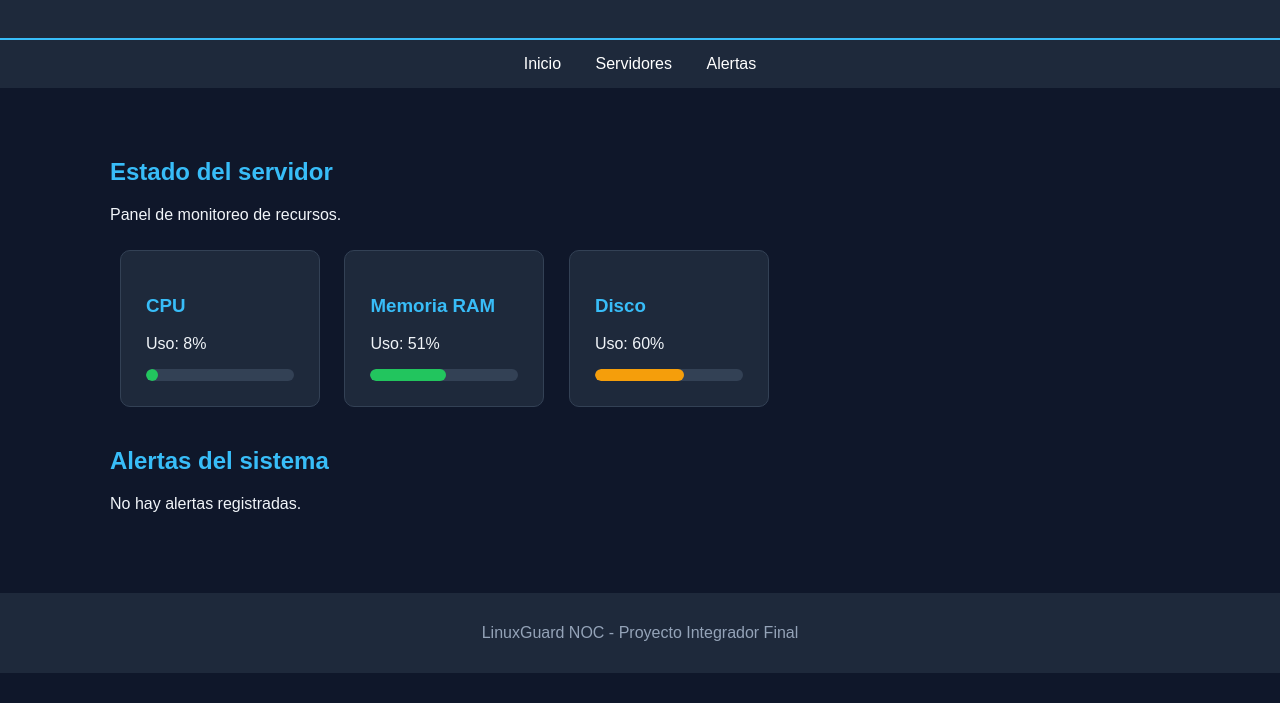
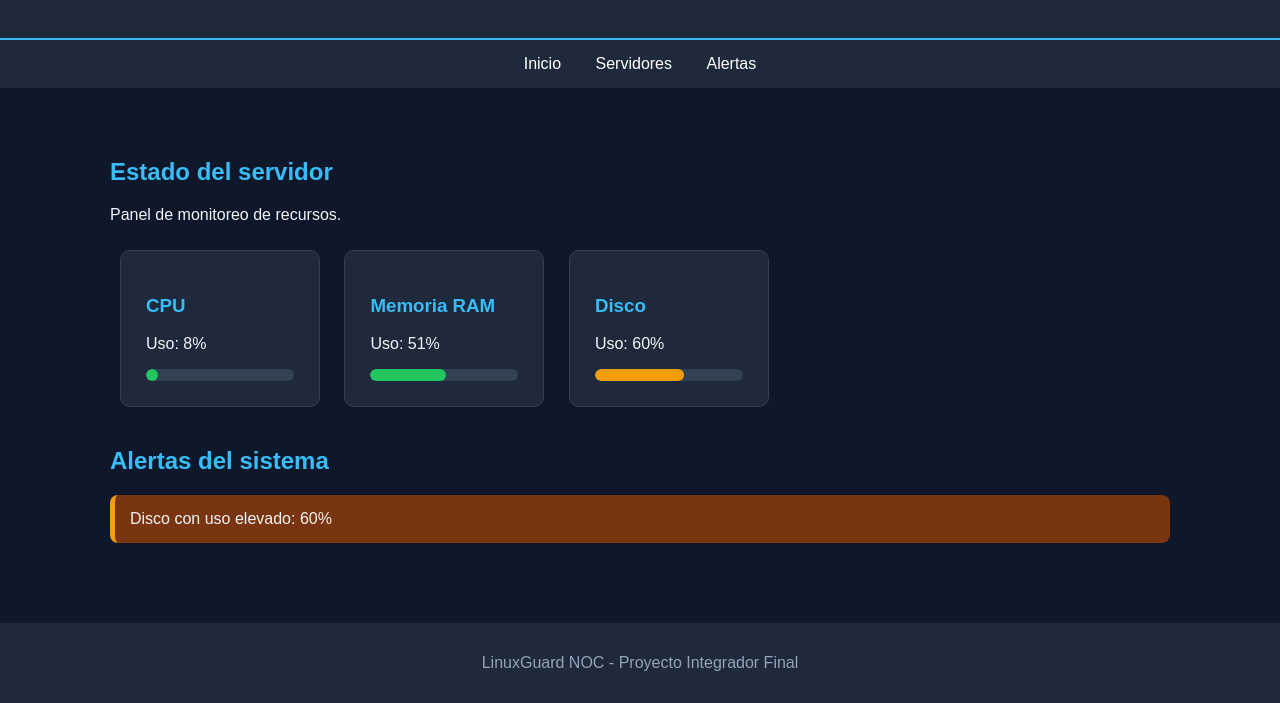
Before and after one commit to frxxn-linuxadmin/linuxguard-noc, a plain HTML site: page frontend/index.html in a window 1280 px wide. Shown: the part 99-802 px from the top of the page. Drawn offline with Linux system fonts and the light colour scheme.

Commit message:
Implementar sistema de alertas automaticas

```diff
--- a/frontend/css/style.css
+++ b/frontend/css/style.css
@@ -99,3 +99,26 @@ footer {
     border-radius: 6px;
     transition: width 0.5s ease, background-color 0.5s ease;
 }
+
+/* Sistema de alertas */
+.alerta {
+    padding: 15px;
+    border-radius: 8px;
+    margin: 10px 0;
+    border-left: 5px solid;
+}
+
+.alerta-normal {
+    background-color: #14532d;
+    border-color: #22c55e;
+}
+
+.alerta-advertencia {
+    background-color: #78350f;
+    border-color: #f59e0b;
+}
+
+.alerta-critica {
+    background-color: #7f1d1d;
+    border-color: #ef4444;
+}
--- a/frontend/index.html
+++ b/frontend/index.html
@@ -54,10 +54,15 @@
 
         </section>
 
+
         <section id="alertas">
             <h2>Alertas del sistema</h2>
-            <p>No hay alertas registradas.</p>
+
+            <div id="lista-alertas" aria-live="polite">
+            <p>Verificando recursos del servidor...</p>
+            </div>
         </section>
+
     </main>
 
     <footer>
--- a/frontend/js/app.js
+++ b/frontend/js/app.js
@@ -5,20 +5,65 @@ function actualizarBarra(recurso, valor) {
     barra.style.width = valor + "%";
 
     if (valor >= 80) {
-        barra.style.backgroundColor = "#ef4444"; // Rojo
+        barra.style.backgroundColor = "#ef4444";
     } else if (valor >= 60) {
-        barra.style.backgroundColor = "#f59e0b"; // Amarillo
+        barra.style.backgroundColor = "#f59e0b";
     } else {
-        barra.style.backgroundColor = "#22c55e"; // Verde
+        barra.style.backgroundColor = "#22c55e";
     }
 }
 
+function verificarAlertas(cpu, ram, disco) {
+    const lista = document.getElementById("lista-alertas");
+
+    // Limpiamos las alertas anteriores
+    lista.innerHTML = "";
+
+    const recursos = [
+        { nombre: "CPU", valor: cpu },
+        { nombre: "RAM", valor: ram },
+        { nombre: "Disco", valor: disco }
+    ];
+
+    recursos.forEach(function(recurso) {
+        if (recurso.valor >= 80) {
+            agregarAlerta(
+                recurso.nombre + " en estado crítico: " +
+                recurso.valor + "%",
+                "alerta-critica"
+            );
+        } else if (recurso.valor >= 60) {
+            agregarAlerta(
+                recurso.nombre + " con uso elevado: " +
+                recurso.valor + "%",
+                "alerta-advertencia"
+            );
+        }
+    });
+
+    // Si no hay advertencias, mostramos estado normal
+    if (lista.children.length === 0) {
+        agregarAlerta(
+            "Todos los recursos están dentro de los límites normales.",
+            "alerta-normal"
+        );
+    }
+}
+
+function agregarAlerta(mensaje, tipo) {
+    const lista = document.getElementById("lista-alertas");
+
+    const alerta = document.createElement("div");
+    alerta.className = "alerta " + tipo;
+    alerta.textContent = mensaje;
+
+    lista.appendChild(alerta);
+}
+
 function actualizarRecursos() {
-    // Datos simulados de CPU y RAM
+    // Datos simulados
     const cpu = Math.floor(Math.random() * 101);
     const ram = Math.floor(Math.random() * 101);
-
-    // Disco simulado con valor fijo por ahora
     const disco = 60;
 
     document.getElementById("cpu").textContent = cpu;
@@ -28,6 +73,9 @@ function actualizarRecursos() {
     actualizarBarra("cpu", cpu);
     actualizarBarra("ram", ram);
     actualizarBarra("disco", disco);
+
+    // Comprobamos si hay alertas
+    verificarAlertas(cpu, ram, disco);
 }
 
 actualizarRecursos();
```
